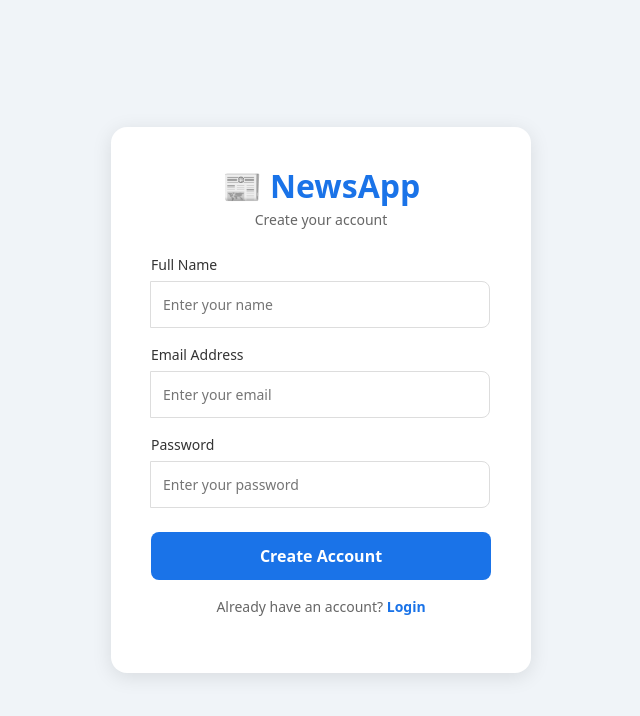
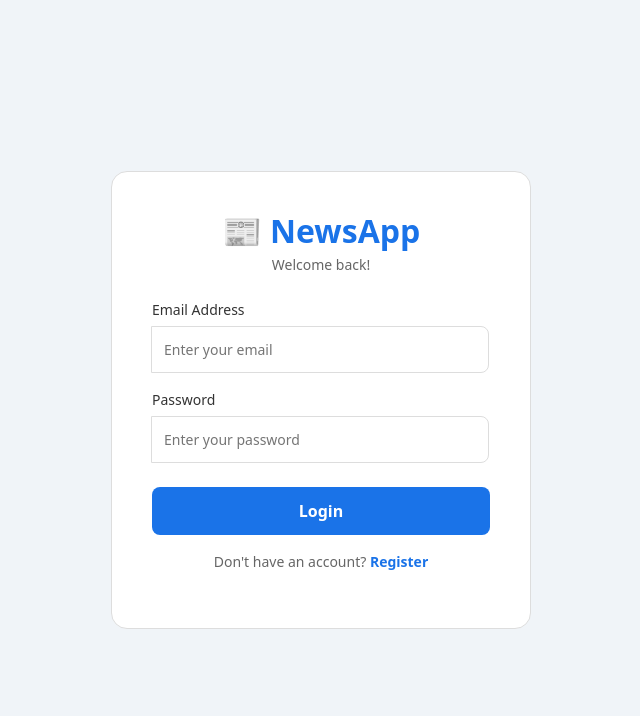
Before and after one commit to Chinmay7070/news-app, a React (Create React App) app in the folder frontend/news-frontend/: page /login in a window 1280 px wide. Shown: the top 716 px of the page, without its empty margins (319-959 px from the left). Built offline with nearby package versions, Linux system fonts and the light colour scheme.

Commit message:
react: added react router with login and register pages

```diff
--- a/frontend/news-frontend/src/App.js
+++ b/frontend/news-frontend/src/App.js
@@ -1,10 +1,16 @@
+import { BrowserRouter, Routes, Route, Navigate } from "react-router-dom";
 import Register from "./pages/Register";
+import Login from "./pages/Login";
 
 function App() {
     return (
-        <div>
-            <Register />
-        </div>
+        <BrowserRouter>
+            <Routes>
+                <Route path="/" element={<Navigate to="/login" />} />
+                <Route path="/login" element={<Login />} />
+                <Route path="/register" element={<Register />} />
+            </Routes>
+        </BrowserRouter>
     );
 }
 
--- a/frontend/news-frontend/src/pages/Login.css
+++ b/frontend/news-frontend/src/pages/Login.css
@@ -0,0 +1,104 @@
+.login-container {
+    min-height: 100vh;
+    background-color: #f0f4f8;
+    display: flex;
+    align-items: center;
+    justify-content: center;
+}
+
+.login-card {
+    background-color: #ffffff;
+    padding: 40px;
+    border-radius: 16px;
+    border: 0.5px solid #ddd;
+    width: 100%;
+    max-width: 420px;
+}
+
+.login-logo {
+    text-align: center;
+    color: #1a73e8;
+    font-weight: bold;
+    margin-bottom: 4px;
+}
+
+.login-subtitle {
+    text-align: center;
+    color: #666;
+    margin-bottom: 24px;
+    font-size: 14px;
+}
+
+.input-group {
+    margin-bottom: 16px;
+}
+
+.input-label {
+    display: block;
+    margin-bottom: 6px;
+    color: #333;
+    font-size: 14px;
+    font-weight: 500;
+}
+
+.input-field {
+    width: 100%;
+    padding: 12px;
+    border-radius: 8px;
+    border: 1px solid #ddd;
+    font-size: 14px;
+    outline: none;
+    box-sizing: border-box;
+}
+
+.input-field:focus {
+    border-color: #1a73e8;
+}
+
+.login-button {
+    width: 100%;
+    padding: 12px;
+    background-color: #1a73e8;
+    color: #ffffff;
+    border: none;
+    border-radius: 8px;
+    font-size: 16px;
+    font-weight: bold;
+    cursor: pointer;
+    margin-top: 8px;
+}
+
+.login-button:hover {
+    background-color: #1558b0;
+}
+
+.message-success {
+    text-align: center;
+    color: green;
+    font-size: 14px;
+    margin-bottom: 8px;
+}
+
+.message-error {
+    text-align: center;
+    color: red;
+    font-size: 14px;
+    margin-bottom: 8px;
+}
+
+.register-text {
+    text-align: center;
+    margin-top: 16px;
+    font-size: 14px;
+    color: #666;
+}
+
+.register-link {
+    color: #1a73e8;
+    cursor: pointer;
+    font-weight: bold;
+}
+
+.register-link:hover {
+    text-decoration: underline;
+}
--- a/frontend/news-frontend/src/pages/Login.js
+++ b/frontend/news-frontend/src/pages/Login.js
@@ -0,0 +1,88 @@
+import { useState } from "react";
+import { useNavigate } from "react-router-dom";
+import api from "../services/api";
+import "./Login.css";
+
+function Login() {
+
+    const [email, setEmail] = useState("");
+    const [password, setPassword] = useState("");
+    const [message, setMessage] = useState("");
+    const [isError, setIsError] = useState(false);
+
+    const navigate = useNavigate();
+
+    const handleLogin = async () => {
+        try {
+            const response = await api.post("/api/user/login", {
+                email: email,
+                password: password
+            });
+            setIsError(false);
+            setMessage("Login successful!");
+            localStorage.setItem("token", response.data);
+
+        } catch (error) {
+            setIsError(true);
+            setMessage("Invalid email or password!");
+        }
+    };
+
+    return (
+        <div className="login-container">
+            <div className="login-card">
+
+                <h2 className="login-logo">📰 NewsApp</h2>
+                <p className="login-subtitle">Welcome back!</p>
+
+                <div className="input-group">
+                    <label className="input-label">Email Address</label>
+                    <input
+                        type="email"
+                        placeholder="Enter your email"
+                        className="input-field"
+                        value={email}
+                        onChange={(e) => setEmail(e.target.value)}
+                    />
+                </div>
+
+                <div className="input-group">
+                    <label className="input-label">Password</label>
+                    <input
+                        type="password"
+                        placeholder="Enter your password"
+                        className="input-field"
+                        value={password}
+                        onChange={(e) => setPassword(e.target.value)}
+                    />
+                </div>
+
+                {message && (
+                    <p className={isError ? "message-error" : "message-success"}>
+                        {message}
+                    </p>
+                )}
+
+                <button
+                    className="login-button"
+                    onClick={handleLogin}
+                >
+                    Login
+                </button>
+
+                <p className="register-text">
+                    Don't have an account?{" "}
+                    <span
+                        className="register-link"
+                        onClick={() => navigate("/register")}
+                    >
+                        Register
+                    </span>
+                </p>
+
+            </div>
+        </div>
+    );
+}
+
+export default Login;
--- a/frontend/news-frontend/src/pages/Register.js
+++ b/frontend/news-frontend/src/pages/Register.js
@@ -1,35 +1,41 @@
 import { useState } from "react";
+import { useNavigate } from "react-router-dom";
 import api from "../services/api";
 import "./Register.css";
 
-function Register(){
-    const [name,setName] = useState("");
-    const[email,setEmail] = useState("");
-    const [password,setPassword] = useState("");
+function Register() {
+
+    const [name, setName] = useState("");
+    const [email, setEmail] = useState("");
+    const [password, setPassword] = useState("");
     const [message, setMessage] = useState("");
     const [isError, setIsError] = useState(false);
 
-    const handleRegister = async()=>{
-           try{
-            const response = await api.post("/api/user/register",{
+    const navigate = useNavigate();
+
+    const handleRegister = async () => {
+        try {
+            const response = await api.post("/api/user/register", {
                 name: name,
                 email: email,
                 password: password
             });
             setIsError(false);
             setMessage(response.data);
-           }
-           catch (error) {
+
+        } catch (error) {
             setIsError(true);
             setMessage("Something went wrong!");
         }
     };
 
-    return(
+    return (
         <div className="register-container">
             <div className="register-card">
+
                 <h2 className="register-logo">📰 NewsApp</h2>
                 <p className="register-subtitle">Create your account</p>
+
                 <div className="input-group">
                     <label className="input-label">Full Name</label>
                     <input
@@ -40,6 +46,7 @@ function Register(){
                         onChange={(e) => setName(e.target.value)}
                     />
                 </div>
+
                 <div className="input-group">
                     <label className="input-label">Email Address</label>
                     <input
@@ -50,6 +57,7 @@ function Register(){
                         onChange={(e) => setEmail(e.target.value)}
                     />
                 </div>
+
                 <div className="input-group">
                     <label className="input-label">Password</label>
                     <input
@@ -60,22 +68,33 @@ function Register(){
                         onChange={(e) => setPassword(e.target.value)}
                     />
                 </div>
+
                 {message && (
                     <p className={isError ? "message-error" : "message-success"}>
                         {message}
                     </p>
                 )}
+
                 <button
                     className="register-button"
                     onClick={handleRegister}
-                >Create Account</button>
+                >
+                    Create Account
+                </button>
+
                 <p className="login-text">
                     Already have an account?{" "}
-                    <span className="login-link">Login</span>
+                    <span
+                        className="login-link"
+                        onClick={() => navigate("/login")}
+                    >
+                        Login
+                    </span>
                 </p>
+
             </div>
         </div>
     );
+}
 
-}
 export default Register;
```
Lines whose indentation alone changed are shown as unchanged.
